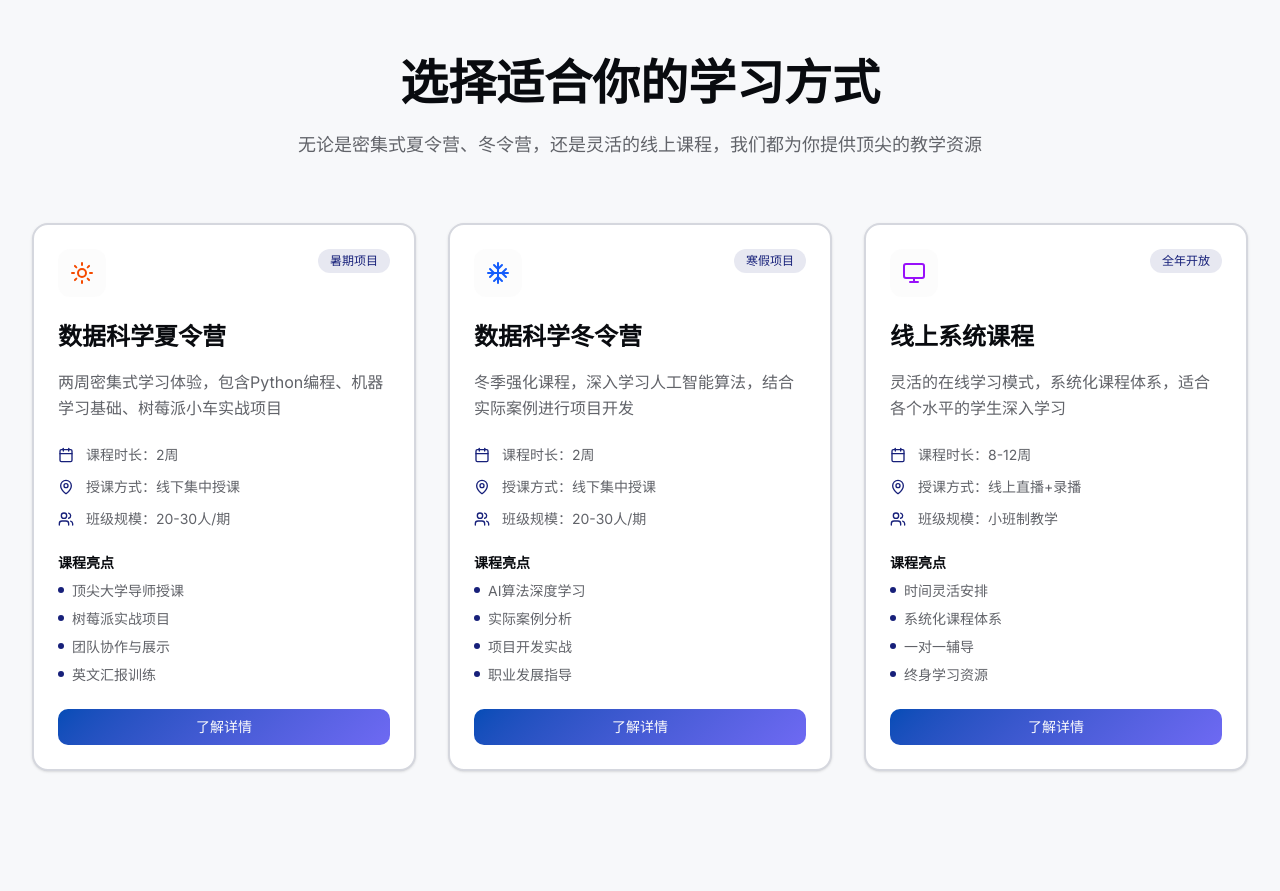
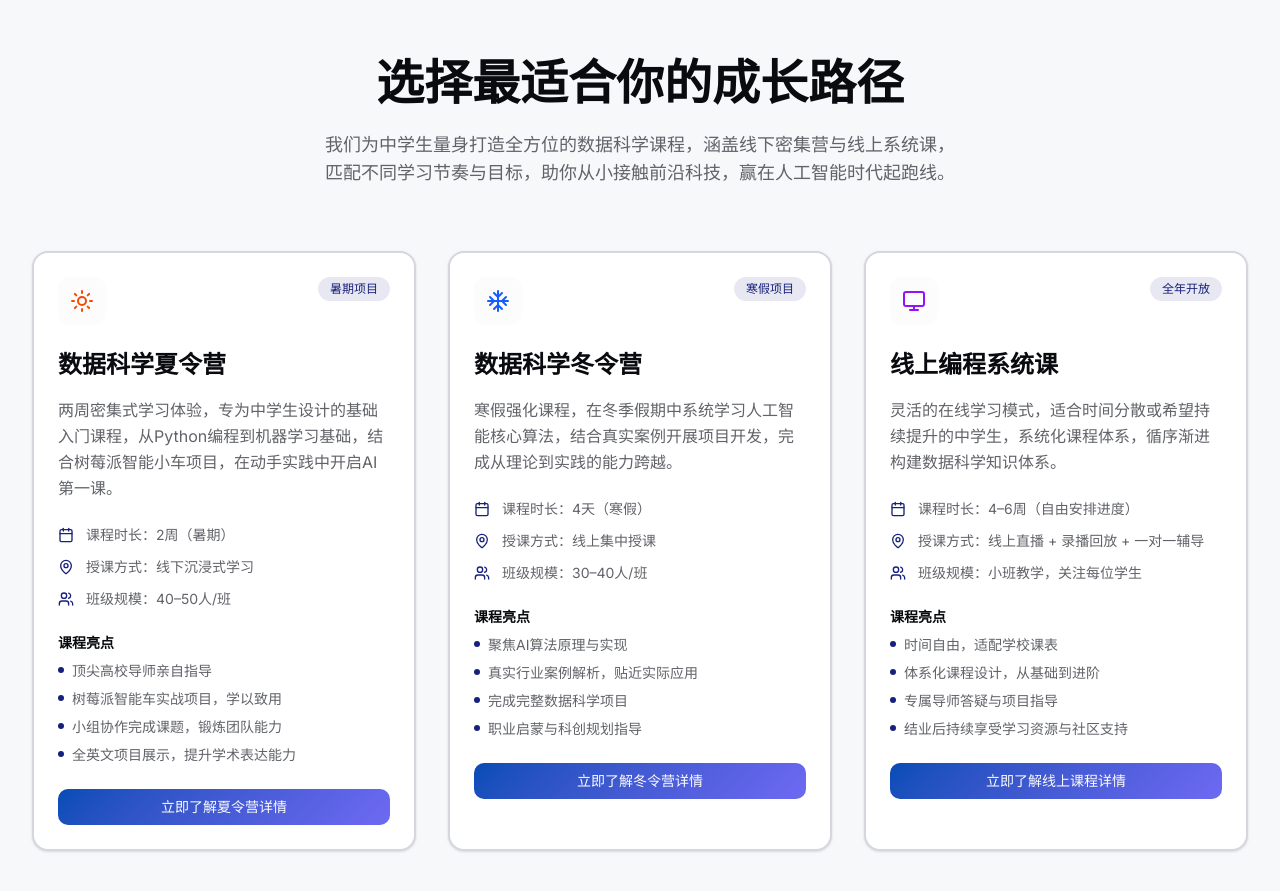
Before and after one commit to geralt-ji/summer_winter_camp, a Next.js app: page / in a window 1280 px wide. Shown: the part 980-1871 px from the top of the page. Built offline with nearby package versions, Linux system fonts and the light colour scheme.

Commit message:
updated camp's information

```diff
--- a/components/programs-grid.tsx
+++ b/components/programs-grid.tsx
@@ -9,11 +9,17 @@ const programs = [
     icon: Sun,
     title: "数据科学夏令营",
     season: "暑期项目",
-    description: "两周密集式学习体验，包含Python编程、机器学习基础、树莓派小车实战项目",
-    duration: "2周",
-    location: "线下集中授课",
-    capacity: "20-30人/期",
-    highlights: ["顶尖大学导师授课", "树莓派实战项目", "团队协作与展示", "英文汇报训练"],
+    description:
+      "两周密集式学习体验，专为中学生设计的基础入门课程，从Python编程到机器学习基础，结合树莓派智能小车项目，在动手实践中开启AI第一课。",
+    duration: "2周（暑期）",
+    location: "线下沉浸式学习",
+    capacity: "40–50人/班",
+    highlights: [
+      "顶尖高校导师亲自指导",
+      "树莓派智能车实战项目，学以致用",
+      "小组协作完成课题，锻炼团队能力",
+      "全英文项目展示，提升学术表达能力",
+    ],
     gradient: "from-orange-500/10 to-yellow-500/10",
     iconColor: "text-orange-600",
   },
@@ -22,24 +28,36 @@ const programs = [
     icon: Snowflake,
     title: "数据科学冬令营",
     season: "寒假项目",
-    description: "冬季强化课程，深入学习人工智能算法，结合实际案例进行项目开发",
-    duration: "2周",
-    location: "线下集中授课",
-    capacity: "20-30人/期",
-    highlights: ["AI算法深度学习", "实际案例分析", "项目开发实战", "职业发展指导"],
+    description:
+      "寒假强化课程，在冬季假期中系统学习人工智能核心算法，结合真实案例开展项目开发，完成从理论到实践的能力跨越。",
+    duration: "4天（寒假）",
+    location: "线上集中授课",
+    capacity: "30–40人/班",
+    highlights: [
+      "聚焦AI算法原理与实现",
+      "真实行业案例解析，贴近实际应用",
+      "完成完整数据科学项目",
+      "职业启蒙与科创规划指导",
+    ],
     gradient: "from-blue-500/10 to-cyan-500/10",
     iconColor: "text-blue-600",
   },
   {
     id: "online",
     icon: Monitor,
-    title: "线上系统课程",
+    title: "线上编程系统课",
     season: "全年开放",
-    description: "灵活的在线学习模式，系统化课程体系，适合各个水平的学生深入学习",
-    duration: "8-12周",
-    location: "线上直播+录播",
-    capacity: "小班制教学",
-    highlights: ["时间灵活安排", "系统化课程体系", "一对一辅导", "终身学习资源"],
+    description:
+      "灵活的在线学习模式，适合时间分散或希望持续提升的中学生，系统化课程体系，循序渐进构建数据科学知识体系。",
+    duration: "4–6周（自由安排进度）",
+    location: "线上直播 + 录播回放 + 一对一辅导",
+    capacity: "小班教学，关注每位学生",
+    highlights: [
+      "时间自由，适配学校课表",
+      "体系化课程设计，从基础到进阶",
+      "专属导师答疑与项目指导",
+      "结业后持续享受学习资源与社区支持",
+    ],
     gradient: "from-purple-500/10 to-pink-500/10",
     iconColor: "text-purple-600",
   },
@@ -50,9 +68,9 @@ export function ProgramsGrid() {
     <section id="programs" className="py-24 lg:py-32 bg-muted/30">
       <div className="container mx-auto px-4 lg:px-8">
         <div className="max-w-3xl mx-auto text-center mb-16">
-          <h2 className="text-3xl md:text-5xl font-bold mb-6 text-balance text-foreground">选择适合你的学习方式</h2>
+          <h2 className="text-3xl md:text-5xl font-bold mb-6 text-balance text-foreground">选择最适合你的成长路径</h2>
           <p className="text-lg text-muted-foreground text-balance">
-            无论是密集式夏令营、冬令营，还是灵活的线上课程，我们都为你提供顶尖的教学资源
+            我们为中学生量身打造全方位的数据科学课程，涵盖线下密集营与线上系统课，匹配不同学习节奏与目标，助你从小接触前沿科技，赢在人工智能时代起跑线。
           </p>
         </div>
 
@@ -113,7 +131,13 @@ export function ProgramsGrid() {
                   </div>
 
                   <Button className="w-full tech-gradient text-primary-foreground" asChild>
-                    <Link href="#contact">了解详情</Link>
+                    <Link href="#contact">
+                      {program.id === "summer"
+                        ? "立即了解夏令营详情"
+                        : program.id === "winter"
+                        ? "立即了解冬令营详情"
+                        : "立即了解线上课程详情"}
+                    </Link>
                   </Button>
                 </CardContent>
               </Card>
```
